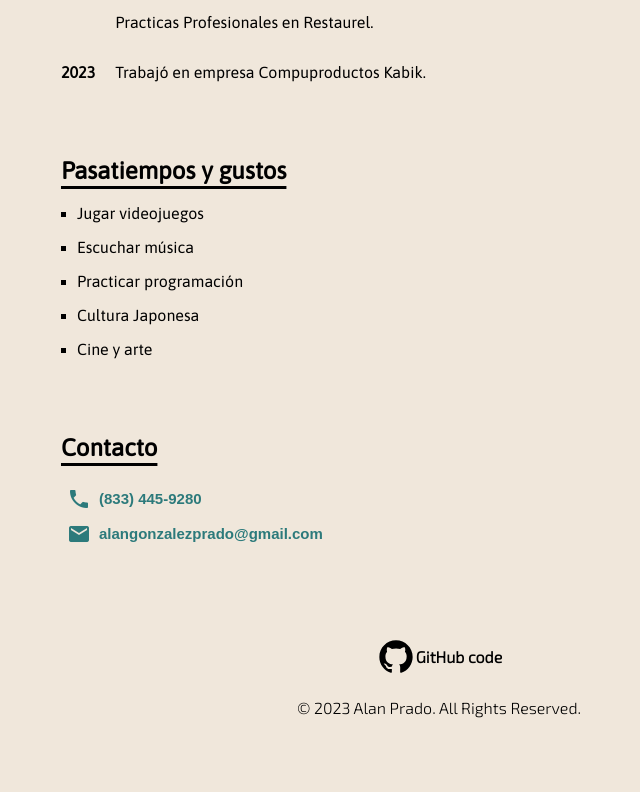
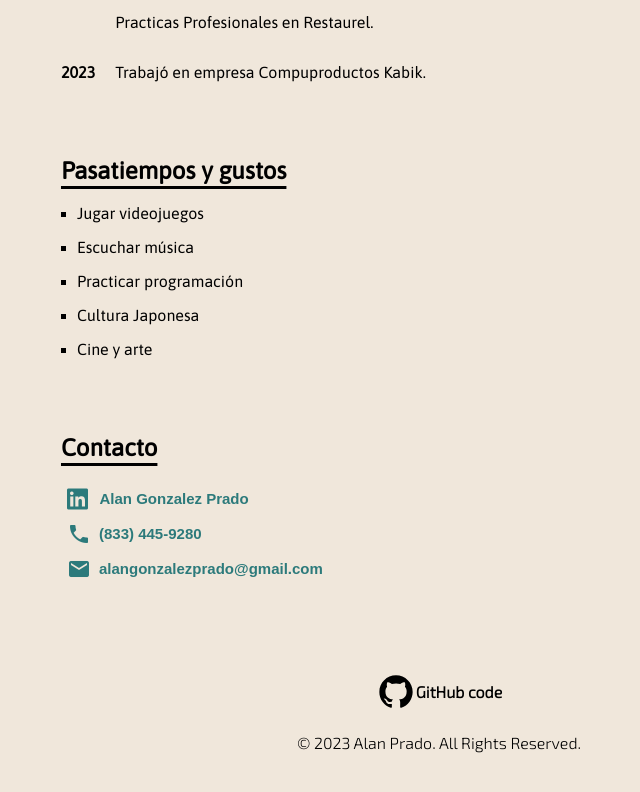
Before and after one commit to AlanGPrado/owless, an Angular app: page /home in a window 1280 px wide. Shown: the part 651-1443 px from the top of the page, without its empty margins (201-841 px from the left). Before the commit the page ends 1422 px from the top, so only its background shows below. Built offline with nearby package versions, Linux system fonts and the light colour scheme.

Commit message:
add-linkedin-contact

```diff
--- a/angular.json
+++ b/angular.json
@@ -31,7 +31,8 @@
               "src/assets"
             ],
             "styles": [
-              "src/styles.scss"
+              "src/styles.scss",
+              "node_modules/@fortawesome/fontawesome-free/css/all.min.css"
             ],
             "scripts": []
           },
--- a/package.json
+++ b/package.json
@@ -21,6 +21,7 @@
     "@angular/platform-browser": "^14.0.0",
     "@angular/platform-browser-dynamic": "^14.0.0",
     "@angular/router": "^14.0.0",
+    "@fortawesome/fontawesome-free": "^6.4.2",
     "rxjs": "~7.5.0",
     "three": "^0.141.0",
     "tslib": "^2.3.0",
--- a/src/app/components/home/home.component.html
+++ b/src/app/components/home/home.component.html
@@ -53,7 +53,13 @@
 
   <div>
     <h2>Contacto</h2>
-    <span style="display: flex;">
+    <span>
+      <button class="button-redes">
+        <i class="fab fa-linkedin" style="font-size: 24px; color: #2c7a7b; margin-right: 11.5px;"></i>
+        <a class="redes" href="https://www.linkedin.com/in/alan-gonzalez-prado-423b50205/">Alan Gonzalez Prado</a>
+      </button>
+    </span>
+    <span>
       <button class="button-redes">
         <mat-icon>phone</mat-icon>
         <a class="redes" href="tel:+528334459280">(833)&nbsp;445&#8209;9280</a>
--- a/src/styles.scss
+++ b/src/styles.scss
@@ -76,6 +76,10 @@
 
   .redirect:hover {
     background-color: #e6fffa1b !important;
+  }
+
+  .fa-linkedin {
+    color: #81e6d9 !important;
   }
 }
 /* Fin modo obscuro */
```
Also changed, not shown: 1 other file (tests, documents, lock files or other folders).
